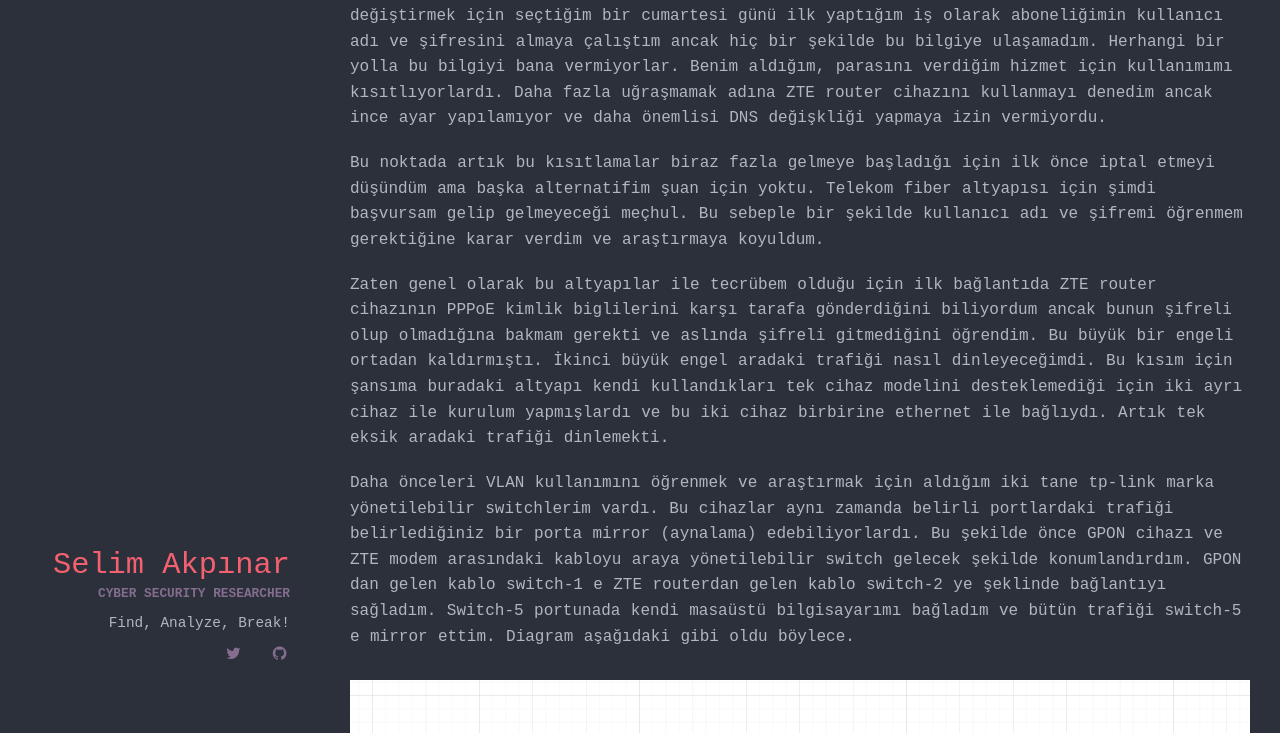
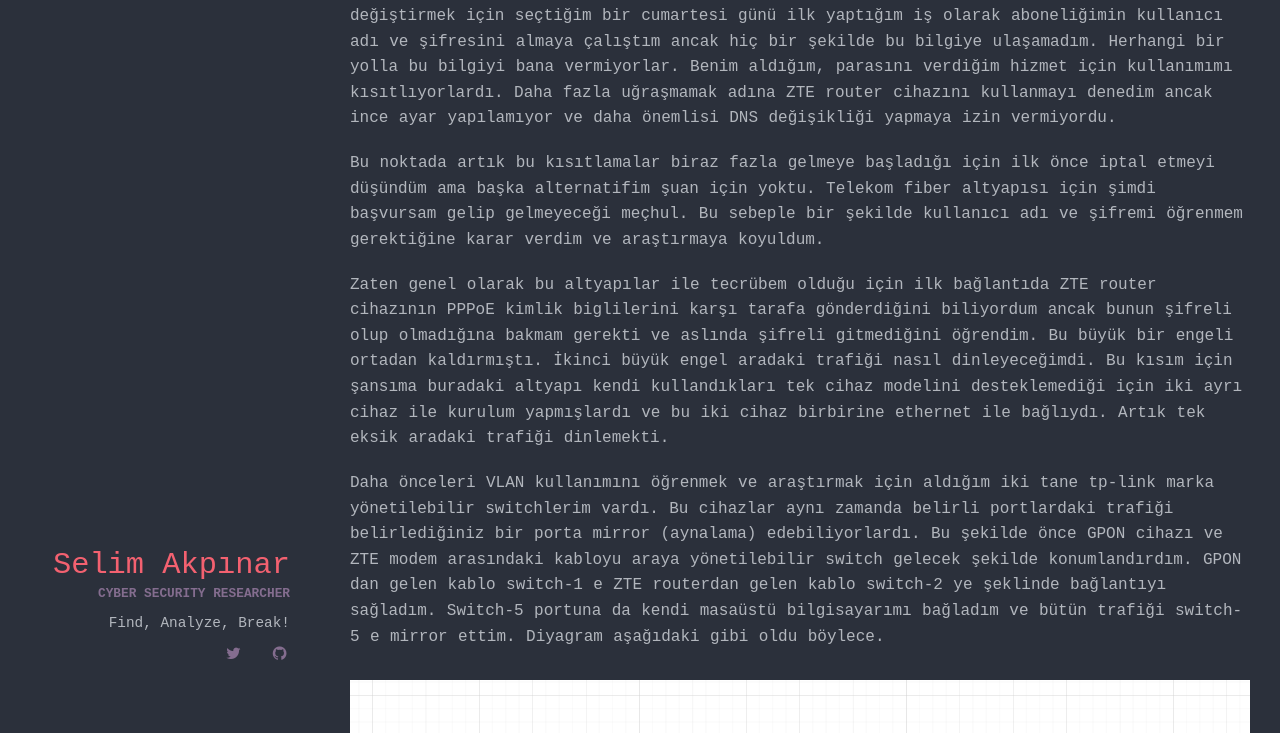
Before and after one commit to mandev0/mandev0.github.io, a Jekyll site: the page built from docs/_posts/2023-03-07-uberonline-modem-zorbaligi.md, in a window 1280 px wide. Shown: the part 641-1374 px from the top of the page. Built offline with Jekyll 4.4.1, drawn with Linux system fonts in a browser that asks for light colours; some of the changed text lies outside the part shown.

Commit message:
small fixes

```diff
--- a/docs/_posts/2023-03-07-uberonline-modem-zorbaligi.md
+++ b/docs/_posts/2023-03-07-uberonline-modem-zorbaligi.md
@@ -12,13 +12,13 @@ Burada firma ismi olarak überonline kullanıyorum malum sebeplerden :)
 
 Kurulum için iki adet cihaz veriyorlar biri GPON diğeri ZTE model bir router. Router yeni wifi 6 destekli vs güzel bir cihaza benziyor ama daha önceleri kendi network altyapıma güzel yatırım yaptığım için o router cihazını sökmeyi kafaya koymuştum. Kuruluma geldikleri gün arkadaşlara da sordum cihazı değiştirebilir miyim diye ancak değiştiremezsiniz dediler ben hiç üstelemeden kapattım konuyu.
 
-Taşınma halleri malum çok vaktim olmadı ilk haftalar ama sonrasında router cihazını değiştirmek için seçtiğim bir cumartesi günü ilk yaptığım iş olarak aboneliğimin kullanıcı adı ve şifresini almaya çalıştım ancak hiç bir şekilde bu bilgiye ulaşamadım. Herhangi bir yolla bu bilgiyi bana vermiyorlar. Benim aldığım, parasını verdiğim hizmet için kullanımımı kısıtlıyorlardı. Daha fazla uğraşmamak adına ZTE router cihazını kullanmayı denedim ancak ince ayar yapılamıyor ve daha önemlisi DNS değişkliği yapmaya izin vermiyordu.
+Taşınma halleri malum çok vaktim olmadı ilk haftalar ama sonrasında router cihazını değiştirmek için seçtiğim bir cumartesi günü ilk yaptığım iş olarak aboneliğimin kullanıcı adı ve şifresini almaya çalıştım ancak hiç bir şekilde bu bilgiye ulaşamadım. Herhangi bir yolla bu bilgiyi bana vermiyorlar. Benim aldığım, parasını verdiğim hizmet için kullanımımı kısıtlıyorlardı. Daha fazla uğraşmamak adına ZTE router cihazını kullanmayı denedim ancak ince ayar yapılamıyor ve daha önemlisi DNS değişikliği yapmaya izin vermiyordu.
 
 Bu noktada artık bu kısıtlamalar biraz fazla gelmeye başladığı için ilk önce iptal etmeyi düşündüm ama başka alternatifim şuan için yoktu. Telekom fiber altyapısı için şimdi başvursam gelip gelmeyeceği meçhul. Bu sebeple bir şekilde kullanıcı adı ve şifremi öğrenmem gerektiğine karar verdim ve araştırmaya koyuldum.
 
 Zaten genel olarak bu altyapılar ile tecrübem olduğu için ilk bağlantıda ZTE router cihazının PPPoE kimlik biglilerini karşı tarafa gönderdiğini biliyordum ancak bunun şifreli olup olmadığına bakmam gerekti ve aslında şifreli gitmediğini öğrendim. Bu büyük bir engeli ortadan kaldırmıştı. İkinci büyük engel aradaki trafiği nasıl dinleyeceğimdi. Bu kısım için şansıma buradaki altyapı kendi kullandıkları tek cihaz modelini desteklemediği için iki ayrı cihaz ile kurulum yapmışlardı ve bu iki cihaz birbirine ethernet ile bağlıydı. Artık tek eksik aradaki trafiği dinlemekti.
 
-Daha önceleri VLAN kullanımını öğrenmek ve araştırmak için aldığım iki tane tp-link marka yönetilebilir switchlerim vardı. Bu cihazlar aynı zamanda belirli portlardaki trafiği belirlediğiniz bir porta mirror (aynalama) edebiliyorlardı. Bu şekilde önce GPON cihazı ve ZTE modem arasındaki kabloyu araya yönetilebilir switch gelecek şekilde konumlandırdım. GPON dan gelen kablo switch-1 e ZTE routerdan gelen kablo switch-2 ye şeklinde bağlantıyı sağladım. Switch-5 portunada kendi masaüstü bilgisayarımı bağladım ve bütün trafiği switch-5 e mirror ettim. Diagram aşağıdaki gibi oldu böylece.
+Daha önceleri VLAN kullanımını öğrenmek ve araştırmak için aldığım iki tane tp-link marka yönetilebilir switchlerim vardı. Bu cihazlar aynı zamanda belirli portlardaki trafiği belirlediğiniz bir porta mirror (aynalama) edebiliyorlardı. Bu şekilde önce GPON cihazı ve ZTE modem arasındaki kabloyu araya yönetilebilir switch gelecek şekilde konumlandırdım. GPON dan gelen kablo switch-1 e ZTE routerdan gelen kablo switch-2 ye şeklinde bağlantıyı sağladım. Switch-5 portuna da kendi masaüstü bilgisayarımı bağladım ve bütün trafiği switch-5 e mirror ettim. Diyagram aşağıdaki gibi oldu böylece.
 
 <div class="mb mt images-sizing" style="text-align:center"><img src="/img/uberonline_router/ethernet-diagram.png" /></div>
 
```
